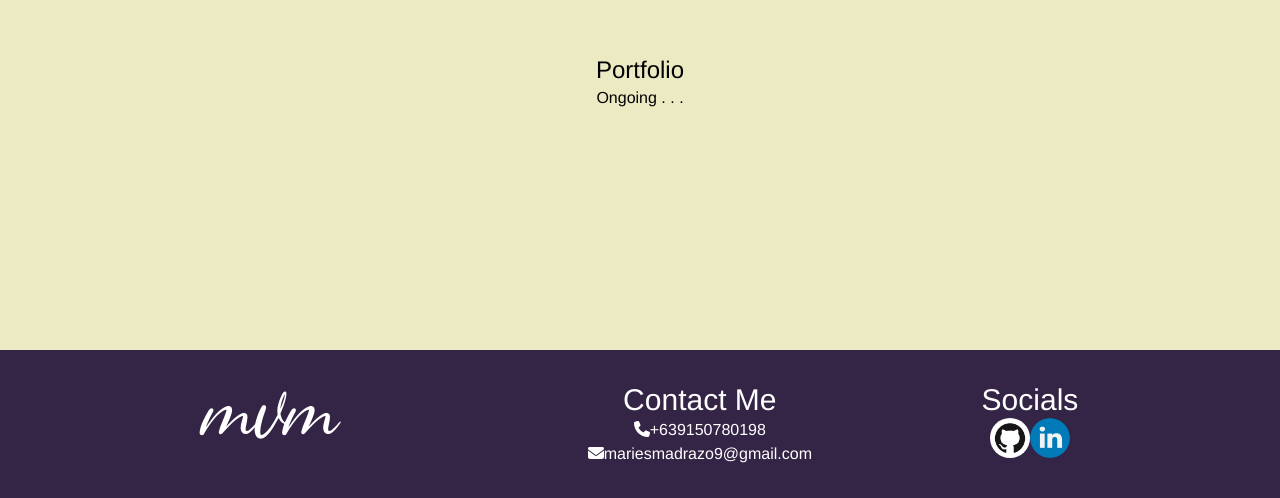
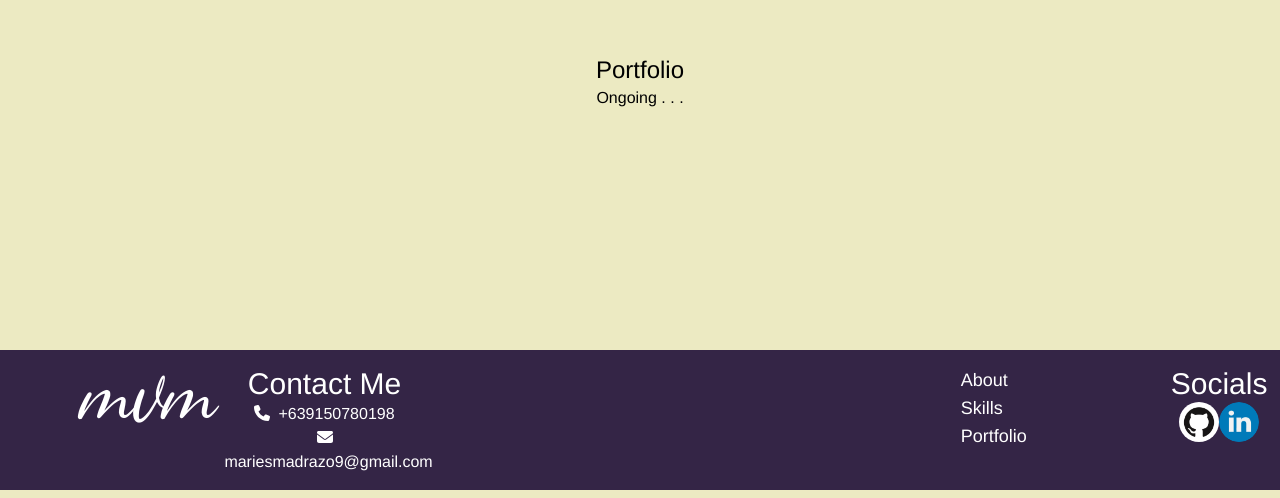
Before and after one commit to mariesvmadrazo/mariesvmadrazo.github.io, a Vue app: page / in a window 1280 px wide. Shown: the part 1714-2212 px from the top of the page. Built offline with nearby package versions, Linux system fonts and the light colour scheme.

Commit message:
with scrollToElement on click

```diff
--- a/src/App.vue
+++ b/src/App.vue
@@ -1,7 +1,7 @@
 <template>
   <div class="relative w-full h-full select-none">
-  <NavBar :short-cuts="shortCuts"></NavBar>
-  <div class="text-black flex flex-col">
+  <NavBar :short-cuts="shortCuts" :isMenuActive="isMenuActive" @on-toggle-menu="isMenuActive = $event" @short-cut="scrollToElement($event)"></NavBar>
+  <div id="about" class="text-black flex flex-col">
     <div id="hello-wrapper" class="container flex flex-col items-center justify-center w-full mx-auto my-60 md:flex-row">
       <div class="intro">
         <div class="text-4xl">Hello! <font-awesome-icon icon="fa-hand"></font-awesome-icon>
@@ -13,7 +13,7 @@
       <img class="w-full" src="./assets/girl-avatar.png" />
     </div>
   </div>
-  <div id="skills-wrapper" class="flex flex-col items-center justify-center px-12 md:px-48 w-full mx-auto my-60">
+  <div id="skills" class="flex flex-col items-center justify-center px-12 md:px-48 w-full mx-auto py-60">
     <div class="text-2xl">Skills</div>
     <div id="front-end-skills" class="text-xl">Front End</div>
     <div class="skills flex flex-wrap text-md justify-center">
@@ -24,24 +24,31 @@
       <div class="skill text-xs md:text-sm tag bg-darkViolet text-white mr-2 mb-2 rounded-3xl flex-shrink-0 capitalize inline-flex flex-row items-center p-1.5 pr-3" v-for="(skill, i) in skills.backEnd" :key="`back-end-skill-${i+1}`"><img class="rounded-full w-8 mr-2 shadow-lg inline" :src="`${publicPath}${skill.img}`" /><span>{{ skill.name }}</span></div>
     </div>
   </div>
-  <div id="portfolio-wrapper" class="flex flex-col items-center justify-center w-full mx-auto my-60">
+  <div id="portfolio" class="flex flex-col items-center justify-center w-full mx-auto py-60">
     <div class="text-2xl">Portfolio</div>
     Ongoing . . .
   </div>
-  <div class="flex flex-col p-4 md:justify-evenly p-8 md:flex-row w-full bg-darkViolet text-white space-y-4 md:space-y-0">
-    <div class="slimelight text-7xl text-white md:pr-20">mvm</div>
-    <div class="flex flex-col">
+  <div class="flex flex-col py-4 px-20 w-full bg-darkViolet justify-items-stretch text-white space-y-4 md:space-y-0 md:justify-start md:flex-row">
+    <div class="slimelight text-7xl text-white justify-self-start">mvm</div>
+    <div class="flex flex-col justify-center md:mr-96">
       <div class="text-3xl">Contact Me</div>
       <div class="contact" v-for="(c,i) in contact" :key="`c-${i+1}`">
         <div>
           <font-awesome-icon :icon="c.icon"></font-awesome-icon>
-          <span>{{ c.text }}</span>
+          <span class="pl-2">{{ c.text }}</span>
         </div>
       </div>
     </div>
-    <div class="flex flex-col">
+    <div class="flex flex-col hidden md:block px-36">
+      <div class="flex flex-col justify-center">
+        <div class="flex social cursor-pointer" v-for="(shortCut,i) in shortCuts" :key="`s-${i+1}`">
+          <div class="text-lg" @click="scrollToElement(shortCut.link)">{{ shortCut.name }}</div>
+        </div>
+      </div>
+    </div>
+    <div class="flex flex-col align-self-end">
       <div class="text-3xl">Socials</div>
-      <div class="flex flex-column justify-center">
+      <div class="flex justify-center">
         <div class="flex social w-10 overflow-hidden rounded-full" v-for="(s,i) in socials" :key="`s-${i+1}`">
           <a :href="s.link" target="_blank">
             <img class="w-full" :src="`${publicPath}${s.img}`"/>
@@ -124,7 +131,7 @@ export default {
       socials: [
         {
           img: 'socials/github.png',
-          link: 'https://github.com/mavmaz'
+          link: 'https://github.com/mariesvmadrazo'
         },
         {
           img: 'socials/linkedin.png',
@@ -138,11 +145,6 @@ export default {
           icon: ""
         },
         {
-          name: "Projects",
-          link: "projects",
-          icon: ""
-        },
-        {
           name: "Skills",
           link: "skills",
           icon: ""
@@ -152,7 +154,15 @@ export default {
           link: "portfolio",
           icon: ""
         },
-      ]
+      ],
+      isMenuActive: false
+    }
+  },
+  methods: {
+    scrollToElement(elementId) {
+      const el = document.querySelector("#" + elementId);
+      this.isMenuActive = false;
+      el.scrollIntoView({ block: "start", inline: "nearest"})
     }
   }
 }
--- a/src/components/Navbar.vue
+++ b/src/components/Navbar.vue
@@ -4,18 +4,15 @@
         <div class="slimelight text-6xl md:text-8xl text-black">mvm</div>
     </div>
     <div class="flex w-full fixed justify-end z-10 pt-10 pb-2 px-10 md:px-20">
-        <button id="menu-btn" class="hamburger block focus:outline-none" :class="{ open: isMenuActive }" @click="isMenuActive = !isMenuActive">
+        <button id="menu-btn" class="hamburger block focus:outline-none" :class="{ open: isMenuActive }" @click="$emit('on-toggle-menu', !isMenuActive)">
             <span class="hamburger-top"></span>
             <span class="hamburger-middle"></span>
             <span class="hamburger-bottom"></span>
         </button>
     </div>
     <div :class="{ hidden: !isMenuActive }" class="relative">
-        <div id="menu" class="fixed flex flex-col items-center justify-center self-end top-0 bottom-0 py-8 -ml-32 space-y-6 font-bold bg-lightYellow sm:w-auto sm:self-center left-0 right-0">
-            <a href="#">Intro</a>
-            <a href="#">Projects</a>
-            <a href="#">Skills</a>
-            <a href="#">Portfolio</a>
+        <div id="menu" class="fixed flex flex-col items-center justify-center self-end top-0 bottom-0 py-8 -ml-32 space-y-6 font-bold bg-lightYellow sm:w-auto sm:self-center left-0 right-0 text-black text-xl">
+            <div v-for="(shortCut, i) in shortCuts" :key="`shortcut-${i+1}`"><span @click="$emit('short-cut', shortCut && shortCut.link)" class="cursor-pointer">{{ shortCut.name }}</span></div>
         </div>
     </div>
   </nav>
@@ -23,16 +20,14 @@
 
 <script>
 export default {
-    data() {
-        return {
-            isMenuActive: false
-        }
+  props: {
+    isMenuActive: {
+      type: Boolean
     },
-    props: {
-        shortCuts: {
-            type: Array
-        }
+    shortCuts: {
+      type: Array
     }
+  }
 
 }
 </script>
```
